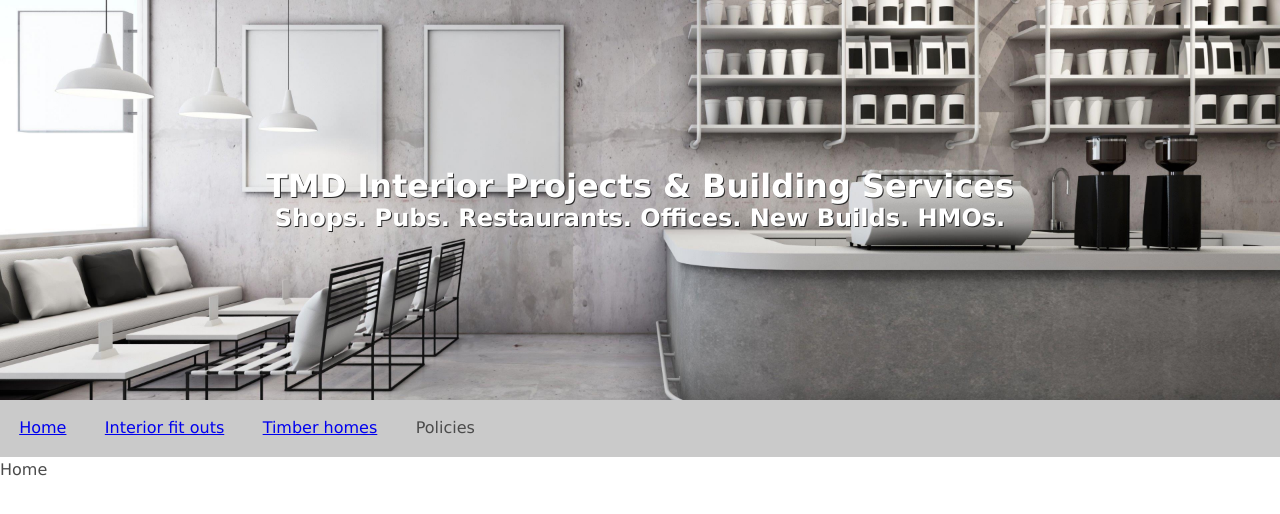
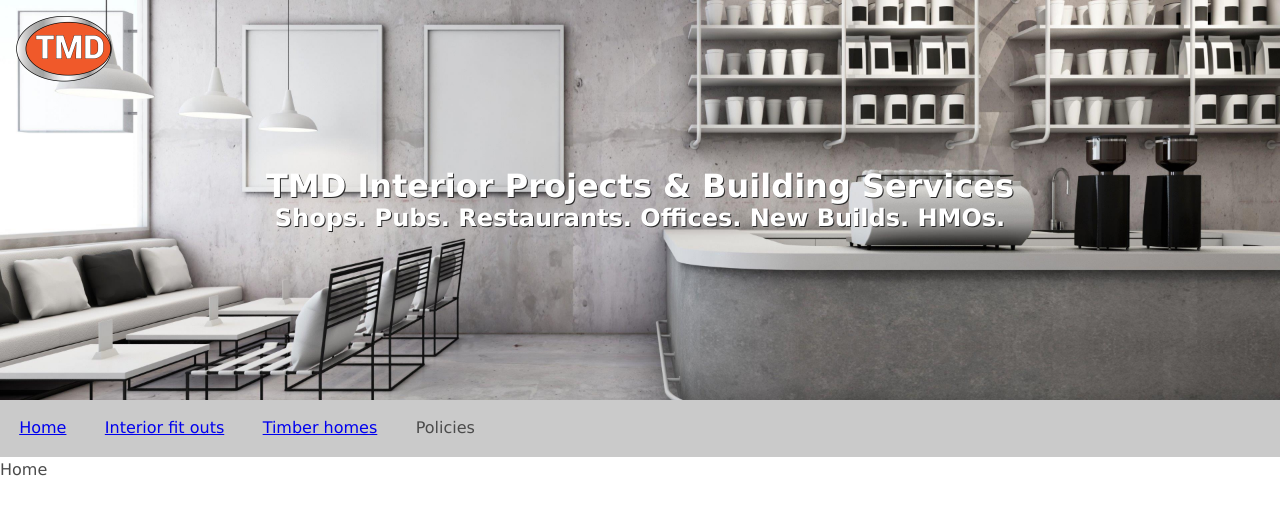
Before and after one commit to jackdomleo7/tmdip.co.uk, a Vue app: page / in a window 1280 px wide. Shown: the top 514 px of the page. Built offline with nearby package versions, Linux system fonts and the light colour scheme.

Commit message:
Added nav logo

```diff
--- a/src/App.vue
+++ b/src/App.vue
@@ -1,6 +1,9 @@
 <template>
   <div id="app">
     <section class="jumbo">
+      <router-link class="jumbo__logo" to="/">
+        <img src="./assets/nav-logo.png" alt="TMD logo" />
+      </router-link>
       <div class="jumbo__text">
         <h1 class="jumbo__text--header">{{ companyName }}</h1>
         <h2 class="jumbo__text--sub">Shops. Pubs. Restaurants. Offices. New Builds. HMOs.</h2>
@@ -53,6 +56,13 @@ export default class App extends Vue {
       color: var(--color-grey-50);
     }
   }
+
+  &__logo {
+    position: absolute;
+    left: 1rem;
+    top: 1rem;
+    width: 6rem;
+  }
 }
 
 #app {
```
Also changed, not shown: src/assets/nav-logo.png (added).
